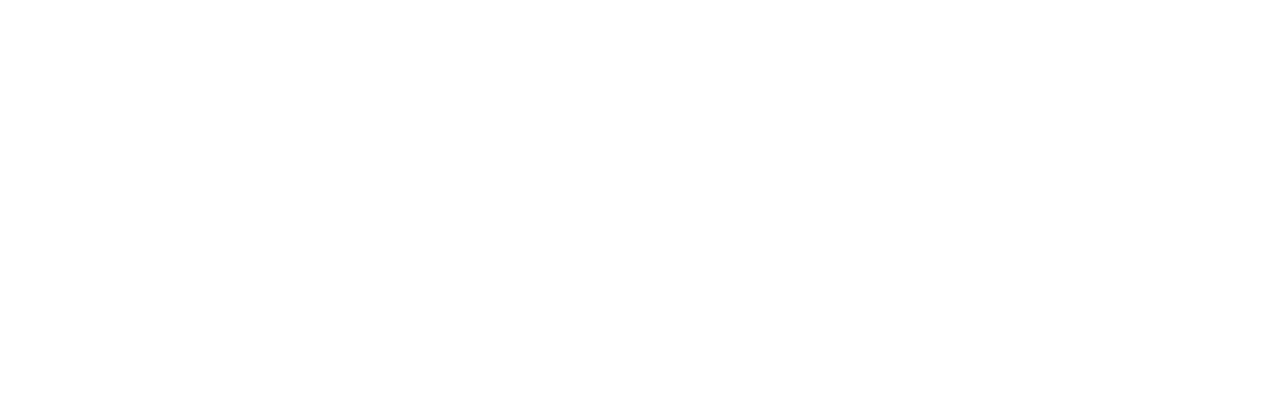
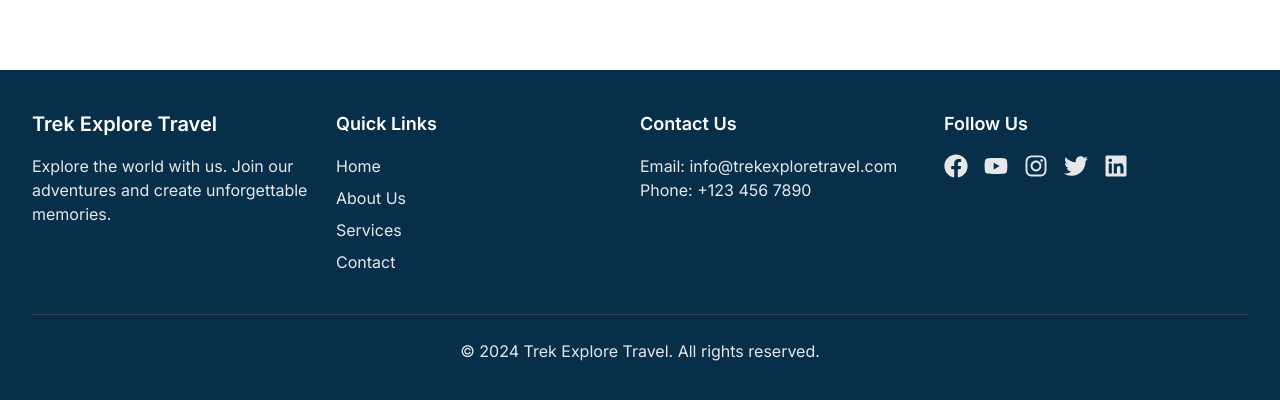
Before and after one commit to ataullahmesbah/trek-travel, a Next.js app: page / in a window 1280 px wide. Shown: the part 1170-1570 px from the top of the page. Before the commit the page ends 1240 px from the top, so only its background shows below. Built offline with nearby package versions, Linux system fonts and the light colour scheme.

Commit message:
footer update office

```diff
--- a/src/app/(with-layout)/layout.js
+++ b/src/app/(with-layout)/layout.js
@@ -1,3 +1,4 @@
+import Footer from "../components/Footer/Footer";
 import Navbar from "../components/Home/Navbar/Navbar";
 
 
@@ -9,6 +10,7 @@
 
             <Navbar />
             {children}
+            <Footer />
 
 
         </div>
--- /dev/null
+++ b/src/app/components/Footer/Footer.js
@@ -0,0 +1,65 @@
+'use client';
+
+import React from 'react';
+import { FaFacebook, FaYoutube, FaInstagram, FaTwitter, FaLinkedin } from 'react-icons/fa';
+
+const Footer = () => {
+    return (
+        <footer className="bg-sky-950 text-white py-10">
+            <div className="container mx-auto px-4 sm:px-6 lg:px-8">
+                <div className="flex flex-wrap justify-between">
+                    {/* Company Info */}
+                    <div className="w-full sm:w-1/2 lg:w-1/4 mb-6 lg:mb-0">
+                        <h2 className="text-xl font-semibold mb-4">Trek Explore Travel</h2>
+                        <p className="text-gray-200">
+                            Explore the world with us. Join our adventures and create unforgettable memories.
+                        </p>
+                    </div>
+                    {/* Quick Links */}
+                    <div className="w-full sm:w-1/2 lg:w-1/4 mb-6 lg:mb-0">
+                        <h3 className="text-lg font-semibold mb-4">Quick Links</h3>
+                        <ul>
+                            <li className="mb-2"><a href="#" className="text-gray-200 hover:text-gray-400">Home</a></li>
+                            <li className="mb-2"><a href="#" className="text-gray-200 hover:text-gray-400">About Us</a></li>
+                            <li className="mb-2"><a href="#" className="text-gray-200 hover:text-gray-400">Services</a></li>
+                            <li className="mb-2"><a href="#" className="text-gray-200 hover:text-gray-400">Contact</a></li>
+                        </ul>
+                    </div>
+                    {/* Contact Info */}
+                    <div className="w-full sm:w-1/2 lg:w-1/4 mb-6 lg:mb-0">
+                        <h3 className="text-lg font-semibold mb-4">Contact Us</h3>
+                        <p className="text-gray-200">Email: info@trekexploretravel.com</p>
+                        <p className="text-gray-200">Phone: +123 456 7890</p>
+                    </div>
+                    {/* Social Media */}
+                    <div className="w-full sm:w-1/2 lg:w-1/4 mb-6 lg:mb-0">
+                        <h3 className="text-lg font-semibold mb-4">Follow Us</h3>
+                        <div className="flex space-x-4">
+                            <a href="https://www.facebook.com/yourpage" target="_blank" rel="noopener noreferrer" className="text-gray-200 hover:text-gray-400">
+                                <FaFacebook size={24} />
+                            </a>
+                            <a href="https://www.youtube.com/yourchannel" target="_blank" rel="noopener noreferrer" className="text-gray-200 hover:text-gray-400">
+                                <FaYoutube size={24} />
+                            </a>
+                            <a href="https://www.instagram.com/yourprofile" target="_blank" rel="noopener noreferrer" className="text-gray-200 hover:text-gray-400">
+                                <FaInstagram size={24} />
+                            </a>
+                            <a href="https://www.twitter.com/yourprofile" target="_blank" rel="noopener noreferrer" className="text-gray-200 hover:text-gray-400">
+                                <FaTwitter size={24} />
+                            </a>
+                            <a href="https://www.linkedin.com/yourprofile" target="_blank" rel="noopener noreferrer" className="text-gray-200 hover:text-gray-400">
+                                <FaLinkedin size={24} />
+                            </a>
+                        </div>
+                    </div>
+                </div>
+                {/* Bottom Line */}
+                <div className="border-t border-gray-700 mt-8 pt-6 text-center">
+                    <p className="text-gray-200">&copy; 2024 Trek Explore Travel. All rights reserved.</p>
+                </div>
+            </div>
+        </footer>
+    );
+};
+
+export default Footer;
--- a/src/app/components/Home/Navbar/Navbar.js
+++ b/src/app/components/Home/Navbar/Navbar.js
@@ -9,12 +9,12 @@
 
 
   return (
-    <nav className="bg-gray-200 text-gray-700 p-2 fixed w-full top-0 z-50">
+    <nav className="bg-sky-950 text-white p-2 fixed w-full top-0 z-50">
       <div className="container mx-auto flex justify-between items-center">
         <Link href="/">
           <div className="text-2xl font-bold">Trek Explore Travel</div>
         </Link>
-        <div className="hidden md:flex space-x-6">
+        <div className="hidden md:flex space-x-6 items-center">
           <Link href="/" legacyBehavior><a>Home</a></Link>
           <div
             className="relative"
@@ -26,10 +26,10 @@
             </button>
             {subMenuOpen.destination && (
               <div className="absolute bg-blue-50 p-6 pr-10 rounded shadow-lg mt-2">
-                <Link href="/destination/nepal" legacyBehavior><a className="block text-black  ps-2 py-1 hover:bg-gray-50 rounded-md">Bangladesh</a></Link>
-                <Link href="/destination/nepal" legacyBehavior><a className="block text-black  ps-2 py-1 hover:bg-gray-50 rounded-md">Nepal</a></Link>
-                <Link href="/destination/nepal" legacyBehavior><a className="block text-black  ps-2 py-1 hover:bg-gray-50 rounded-md">India</a></Link>
-                <Link href="/destination/nepal" legacyBehavior><a className="block text-black  ps-2 py-1 hover:bg-gray-50 rounded-md">Maldives</a></Link>
+                <Link href="/destination/nepal" legacyBehavior><a className="block text-white  ps-2 py-1 hover:bg-gray-50 rounded-md">Bangladesh</a></Link>
+                <Link href="/destination/nepal" legacyBehavior><a className="block text-white  ps-2 py-1 hover:bg-gray-50 rounded-md">Nepal</a></Link>
+                <Link href="/destination/nepal" legacyBehavior><a className="block text-white  ps-2 py-1 hover:bg-gray-50 rounded-md">India</a></Link>
+                <Link href="/destination/nepal" legacyBehavior><a className="block text-white  ps-2 py-1 hover:bg-gray-50 rounded-md">Maldives</a></Link>
 
               </div>
             )}
@@ -44,10 +44,10 @@
             </button>
             {subMenuOpen.gadgets && (
               <div className="absolute bg-blue-50 p-6 pr-10 rounded shadow-lg mt-2 w-64">
-                <Link href="/gadgets/accessories" legacyBehavior><a className="block text-black  ps-2 py-1 hover:bg-gray-50 rounded-md">Travel Accessories</a></Link>
-                <Link href="/gadgets/travel-gadget" legacyBehavior><a className="block text-black  ps-2 py-1 hover:bg-gray-50 rounded-md">Travel Gadget</a></Link>
-                <Link href="/gadgets/bags" legacyBehavior><a className="block text-black  ps-2 py-1 hover:bg-gray-50 rounded-md">Sleeping Bag</a></Link>
-                <Link href="/gadgets/mat" legacyBehavior><a className="block text-black  ps-2 py-1 hover:bg-gray-50 rounded-md">Mat</a></Link>
+                <Link href="/gadgets/accessories" legacyBehavior><a className="block text-white  ps-2 py-1 hover:bg-gray-50 rounded-md">Travel Accessories</a></Link>
+                <Link href="/gadgets/travel-gadget" legacyBehavior><a className="block text-white  ps-2 py-1 hover:bg-gray-50 rounded-md">Travel Gadget</a></Link>
+                <Link href="/gadgets/bags" legacyBehavior><a className="block text-white  ps-2 py-1 hover:bg-gray-50 rounded-md">Sleeping Bag</a></Link>
+                <Link href="/gadgets/mat" legacyBehavior><a className="block text-white  ps-2 py-1 hover:bg-gray-50 rounded-md">Mat</a></Link>
               </div>
             )}
           </div>
@@ -58,7 +58,7 @@
           <Link href="/aboutus" legacyBehavior><a>About Us</a></Link>
           <Link href="/contact" legacyBehavior><a>Contact</a></Link>
           <div className="relative">
-            <button className="bg-blue-600 px-4 py-2 rounded hover:bg-blue-500">
+            <button className="bg-sky-900 px-3 py-2 rounded hover:bg-sky-900 text-white font-medium">
               Log In
             </button>
             <div className="absolute bg-gray-700 p-2 rounded shadow-lg hidden group-hover:block">
@@ -92,10 +92,10 @@
             </button>
             {subMenuOpen.destination && (
               <div className="bg-blue-50 p-2 rounded shadow-lg">
-                <Link href="/destination/nepal" legacyBehavior><a className="block text-black hover:bg-gray-50 rounded-md px-4 py-2 ">Bangladesh</a></Link>
-                <Link href="/destination/nepal" legacyBehavior><a className="block text-black hover:bg-gray-50 rounded-md px-4 py-2 ">Nepal</a></Link>
-                <Link href="/destination/nepal" legacyBehavior><a className="block text-black hover:bg-gray-50 rounded-md px-4 py-2 ">India</a></Link>
-                <Link href="/destination/nepal" legacyBehavior><a className="block text-black hover:bg-gray-50 rounded-md px-4 py-2 ">Maldives</a></Link>
+                <Link href="/destination/nepal" legacyBehavior><a className="block text-white hover:bg-gray-50 rounded-md px-4 py-2 ">Bangladesh</a></Link>
+                <Link href="/destination/nepal" legacyBehavior><a className="block text-white hover:bg-gray-50 rounded-md px-4 py-2 ">Nepal</a></Link>
+                <Link href="/destination/nepal" legacyBehavior><a className="block text-white hover:bg-gray-50 rounded-md px-4 py-2 ">India</a></Link>
+                <Link href="/destination/nepal" legacyBehavior><a className="block text-white hover:bg-gray-50 rounded-md px-4 py-2 ">Maldives</a></Link>
               </div>
             )}
           </div>
@@ -108,10 +108,10 @@
             </button>
             {subMenuOpen.gadgets && (
               <div className="bg-blue-50 p-2 rounded shadow-lg">
-                <Link href="/gadgets/travel-gadget" legacyBehavior><a className="block text-black hover:bg-gray-50 rounded-md px-4 py-2">Travel Accessories</a></Link>
-                <Link href="/gadgets/travel-gadget" legacyBehavior><a className="block text-black hover:bg-gray-50 rounded-md px-4 py-2">Travel Gadget</a></Link>
-                <Link href="/gadgets/bags" legacyBehavior><a className="block text-black hover:bg-gray-50 rounded-md px-4 py-2">Sleeping Bag</a></Link>
-                <Link href="/gadgets/mat" legacyBehavior><a className="block text-black hover:bg-gray-50 rounded-md px-4 py-2">Mat</a></Link>
+                <Link href="/gadgets/travel-gadget" legacyBehavior><a className="block text-white hover:bg-gray-50 rounded-md px-4 py-2">Travel Accessories</a></Link>
+                <Link href="/gadgets/travel-gadget" legacyBehavior><a className="block text-white hover:bg-gray-50 rounded-md px-4 py-2">Travel Gadget</a></Link>
+                <Link href="/gadgets/bags" legacyBehavior><a className="block text-white hover:bg-gray-50 rounded-md px-4 py-2">Sleeping Bag</a></Link>
+                <Link href="/gadgets/mat" legacyBehavior><a className="block text-white hover:bg-gray-50 rounded-md px-4 py-2">Mat</a></Link>
               </div>
             )}
           </div>
```
